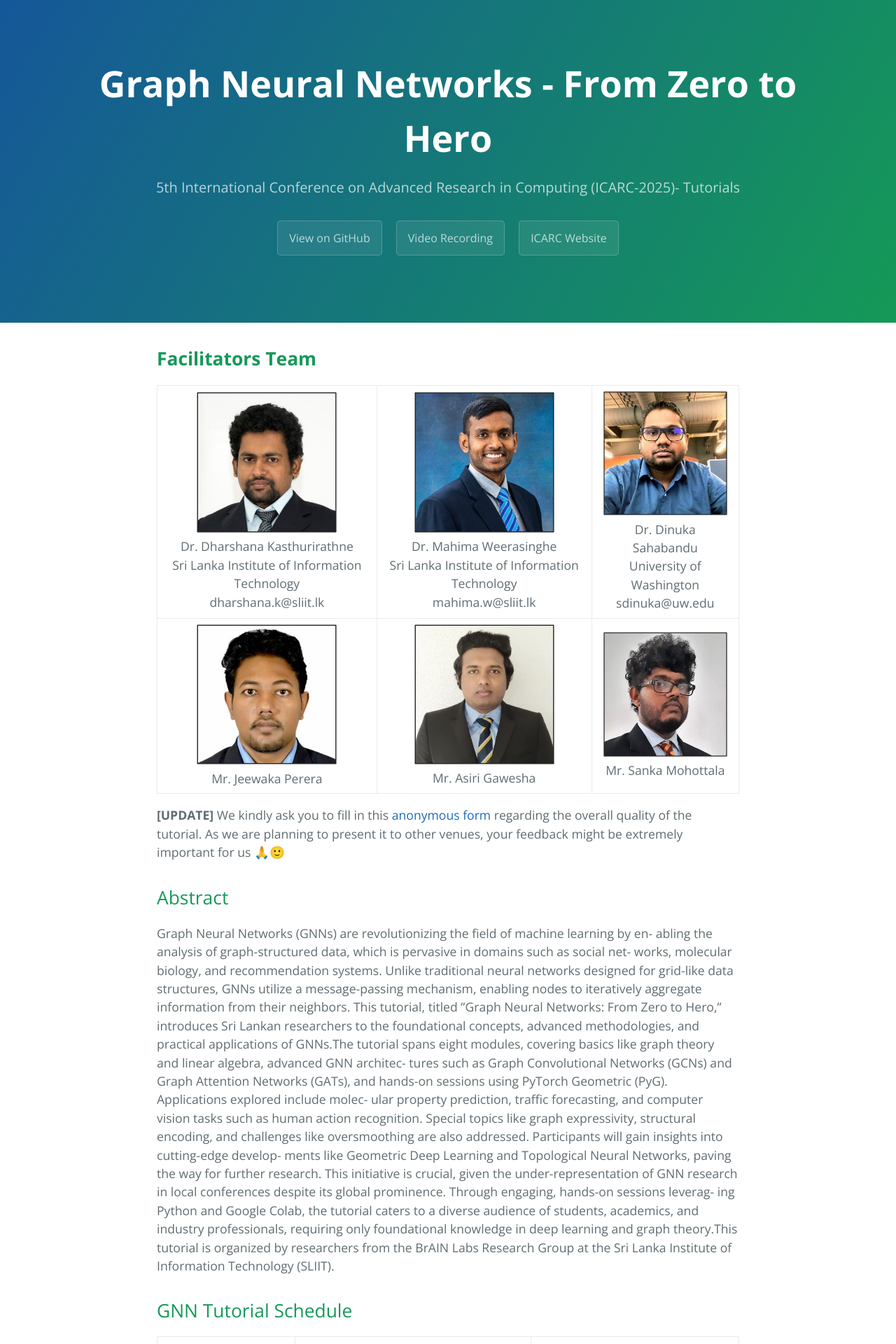
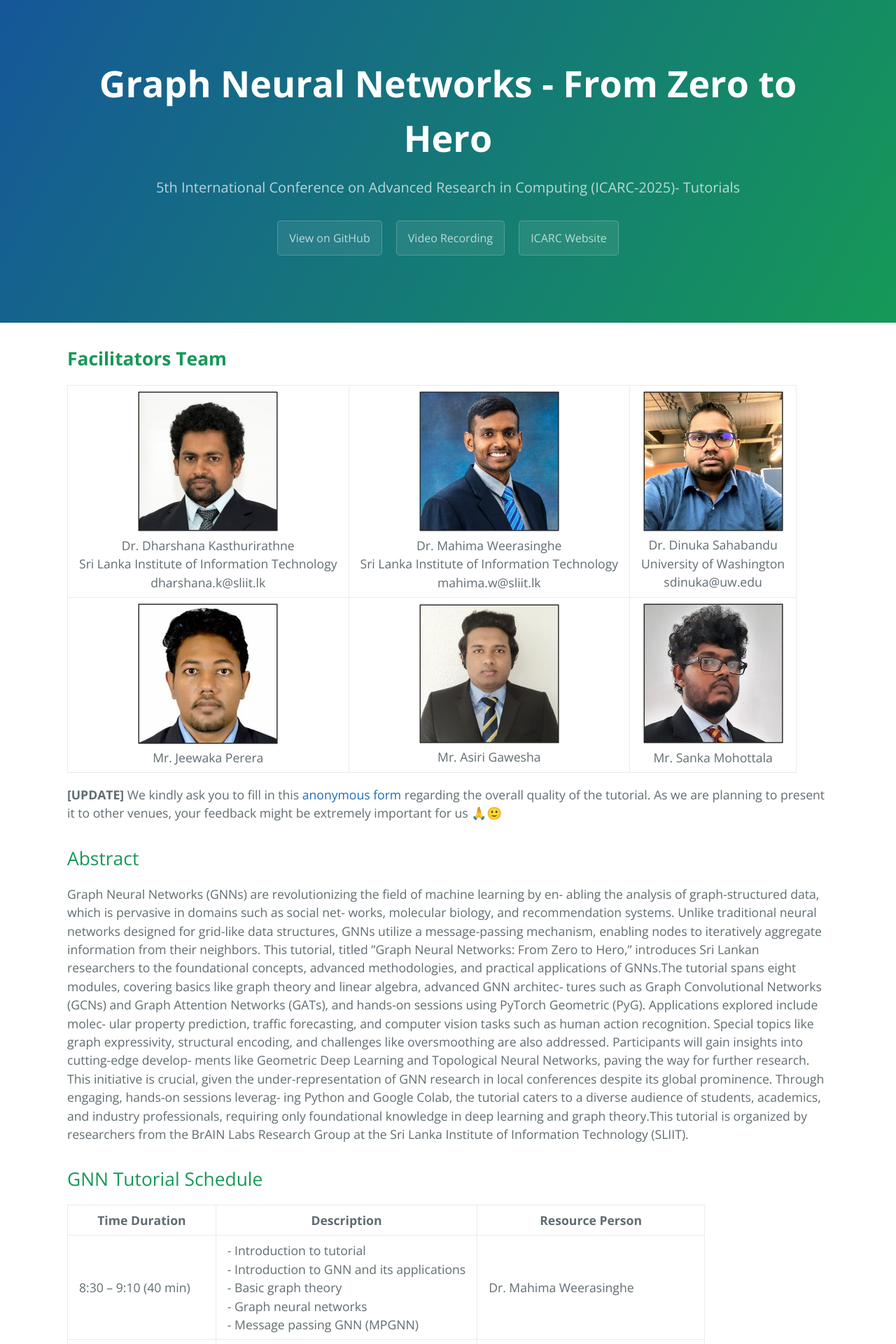
Before and after one commit to tinyml-in-action/tinyml-in-action.github.io, a Jekyll site: the page built from index.md, in a window 1280 px wide. Shown: the top 1920 px of the page at 70% size. Built offline with Jekyll 4.4.1, drawn with Linux system fonts in a browser that asks for light colours.

Commit message:
css changed

```diff
--- a/assets/css/style.scss
+++ b/assets/css/style.scss
@@ -2,3 +2,12 @@
 ---
 
 @import 'jekyll-theme-cayman';
+
+.main-content {
+  @media screen and (min-width: 64em) {
+    max-width: 90rem;  // Increased from 64rem
+    padding: 2rem 6rem;
+    margin: 0 auto;
+    font-size: 1.1rem;
+  }
+}
```
